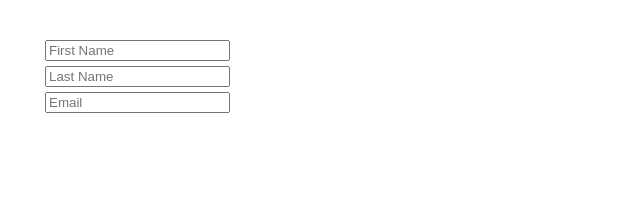
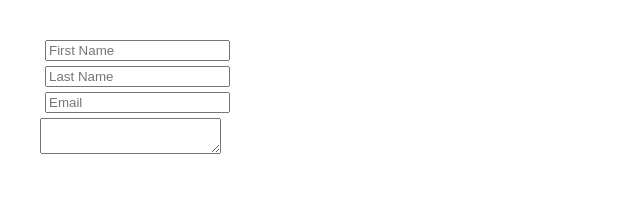
Before and after one commit to Tinady/scrimba-react-course, a React (Create React App) app in the folder memegenerator/: page / in a window 1280 px wide. Shown: the top 208 px of the page, without its empty margins (0-640 px from the left). Built offline with nearby package versions, Linux system fonts and the light colour scheme.

Commit message:
Update form.js

```diff
--- a/memegenerator/src/components/form.js
+++ b/memegenerator/src/components/form.js
@@ -5,7 +5,8 @@ export default function Forms(){
      const [formData , setFormData]= useState({
         firstName:'',
         lastName:'',
-        Email:''
+        Email:'',
+        comments:''
          })
     console.log(formData)
 
@@ -43,6 +44,12 @@ export default function Forms(){
 
      />
 
+<textarea
+     onChange={handleChange}
+     name="comments"
+     value={formData.comments}
+/>
+
 </form>)
 
 }
```
